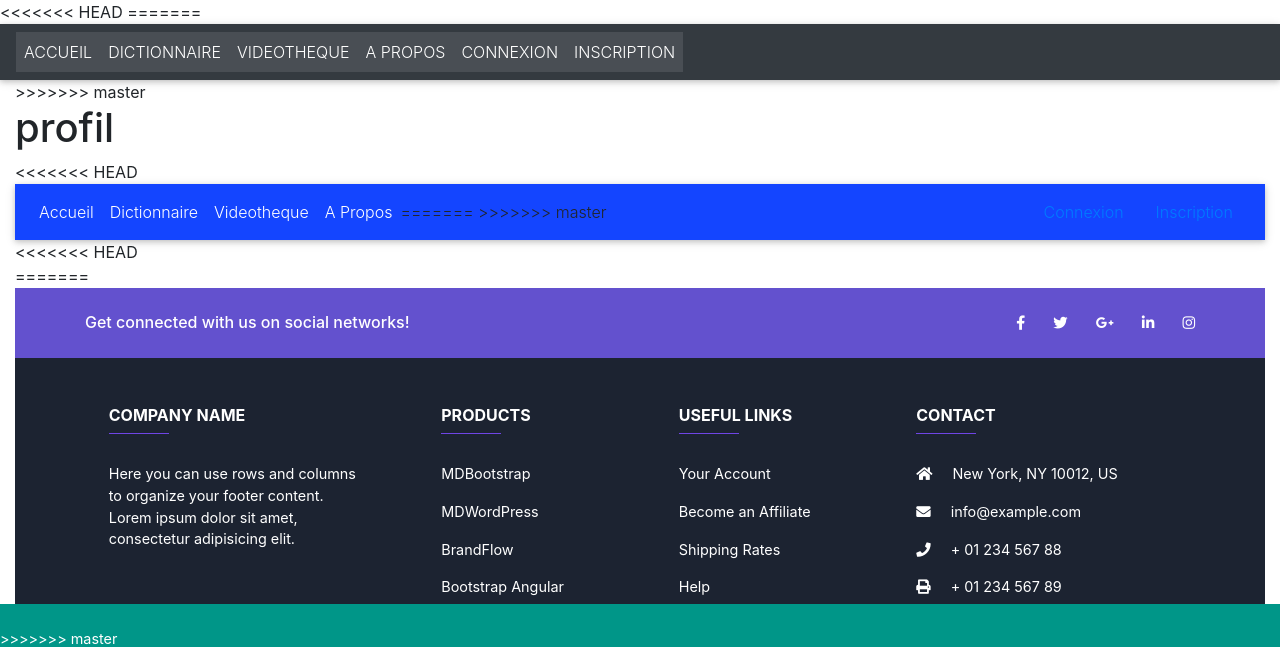
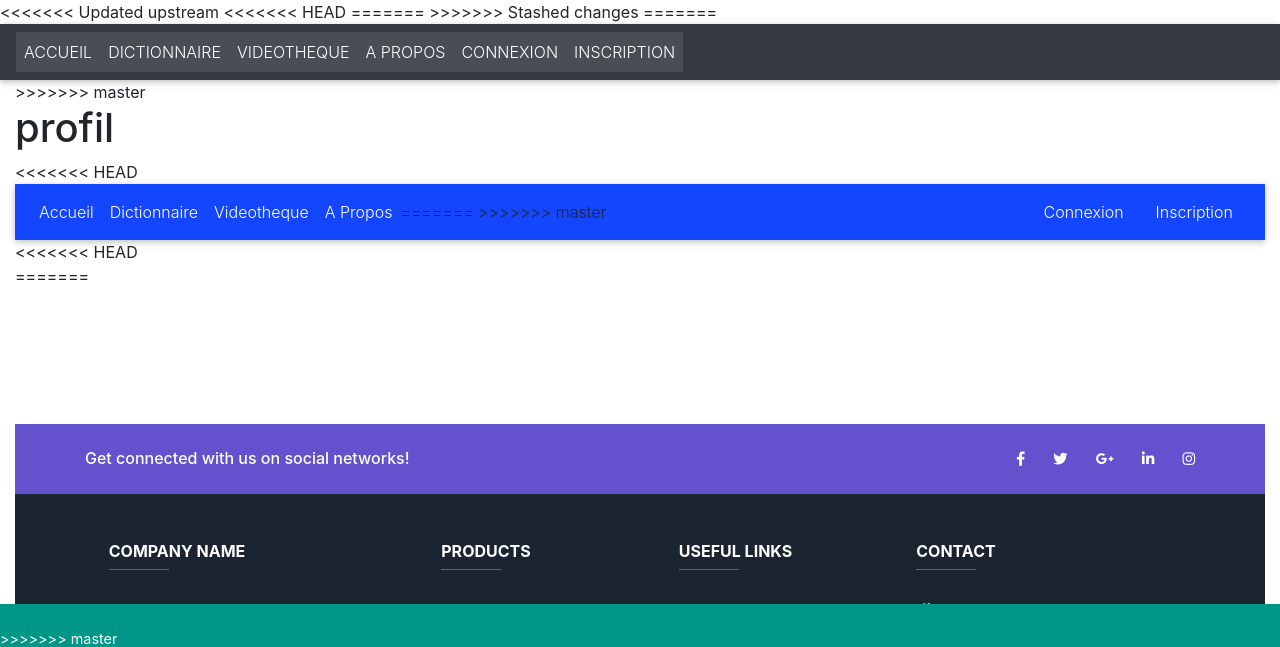
Before and after one commit to jordanlbq/Projet-Webforce3, a Symfony app: template projet/templates/user/profil.html.twig in a window 1280 px wide. Shown: the top 647 px of the page. Run offline with Twig, Linux system fonts and the light colour scheme; the template is opened without the code that fills it, so the values that code supplies are empty; some libraries are stand-ins or nearby versions.

Commit message:
Auto stash before merge of "master" and "origin/master"

```diff
--- a/projet/public/css/style.css
+++ b/projet/public/css/style.css
@@ -4,3 +4,23 @@ margin: 0!important;
 padding:0;
 height:80vh;
 }
+.taille
+{
+    justify-content: space-between
+}
+.nav-item
+{
+    color:white;
+}
+
+header
+{
+    height:20vh;
+    margin:0 auto;
+    width:100%;
+}
+img
+{
+
+    padding:2vh;
+}
--- a/projet/templates/base.html.twig
+++ b/projet/templates/base.html.twig
@@ -22,8 +22,12 @@
 </style>
         {% endblock %}
     </head>
+<<<<<<< Updated upstream
     <body>
 <<<<<<< HEAD
+=======
+    <body>
+>>>>>>> Stashed changes
 
 =======
     <nav class="navbar navbar-expand-lg navbar-dark bg-dark">
```
